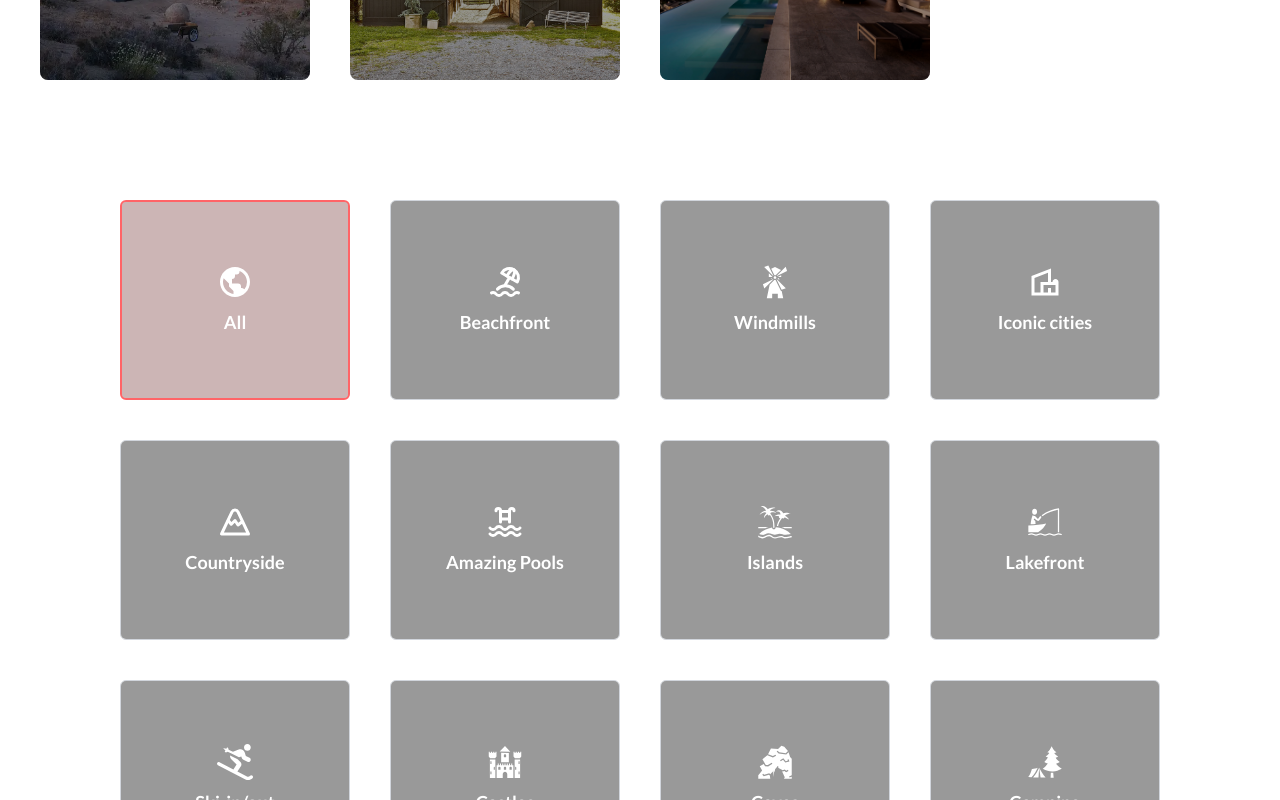
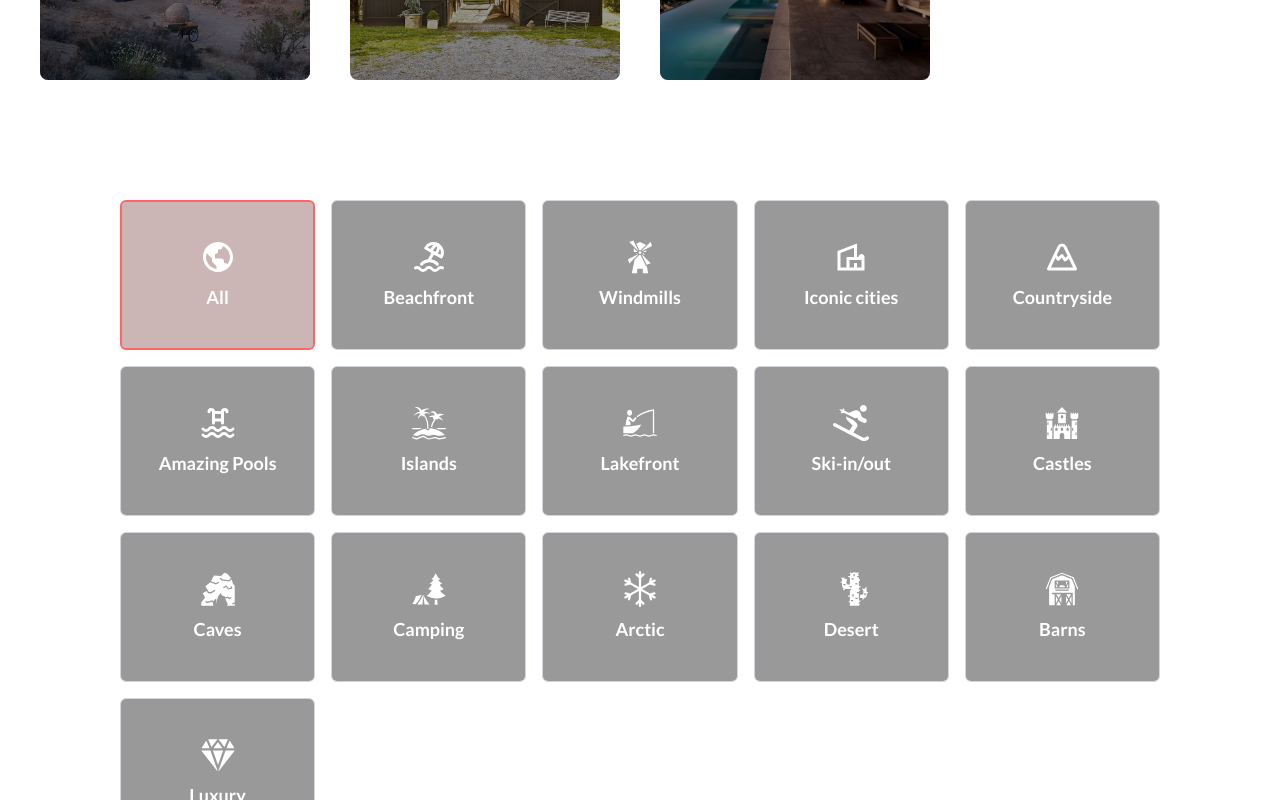
Before and after one commit to aryashubh08/LARANA_Properties, a React (Vite) app in the folder client/: page / in a window 1280 px wide. Shown: the part 2060-2860 px from the top of the page. Built offline with nearby package versions, Linux system fonts and the light colour scheme; no server answers.

Commit message:
fix categories ui

```diff
--- a/client/src/components/Listings.jsx
+++ b/client/src/components/Listings.jsx
@@ -44,7 +44,7 @@
   return (
     <>
       {/* category buttons */}
-      <div className="p-20 grid grid-cols-2 md:grid-cols-2 lg:grid-cols-3 xl:grid-cols-4 gap-10 px-2 sm:px-10 md:px-30">
+      <div className="p-20 grid grid-cols-3 md:grid-cols-3 lg:grid-cols-4 xl:grid-cols-5 gap-4 px-2 sm:px-10 md:px-30">
         {categories?.map((cate, index) => {
           const isSelected = selectedCategory === cate.label;
 
@@ -56,7 +56,7 @@
               key={index}
               className={`
                 relative overflow-hidden rounded-md group
-                h-[200px] w-full cursor-pointer bg-cover bg-center
+                h-[150px] w-full cursor-pointer bg-cover bg-center
                 transition-all duration-300
                 ${
                   isSelected
```
